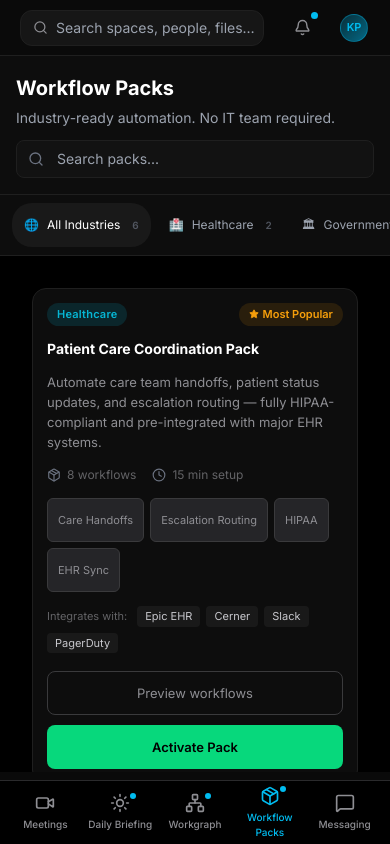
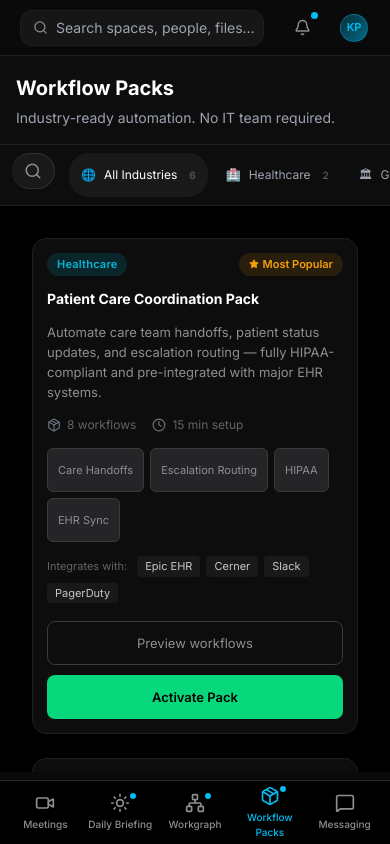
Before and after one commit to kpatel2913/CiscoCaseCompetition, a React (Vite) app in the folder webex-mockup/: page /workflows in a window 390 px wide. Built offline with nearby package versions, Linux system fonts and the light colour scheme.

Commit message:
update mobile ui

```diff
--- a/webex-mockup/src/App.jsx
+++ b/webex-mockup/src/App.jsx
@@ -10,9 +10,38 @@ import WorkgraphView from './views/WorkgraphView';
 import DailyBriefingView from './views/DailyBriefingView';
 import WorkflowsView from './views/WorkflowsView';
 import { Routes, Route, Navigate } from 'react-router-dom';
+import { useEffect } from 'react';
 
 export default function App() {
   const { isInCall } = useAppStore();
+
+  useEffect(() => {
+    let scrollTimeouts = new Map();
+
+    const handleScroll = (e) => {
+      const target = e.target;
+      if (!(target instanceof HTMLElement)) return;
+
+      target.classList.add('is-scrolling');
+
+      if (scrollTimeouts.has(target)) {
+        clearTimeout(scrollTimeouts.get(target));
+      }
+
+      const timeout = setTimeout(() => {
+        target.classList.remove('is-scrolling');
+        scrollTimeouts.delete(target);
+      }, 1000);
+
+      scrollTimeouts.set(target, timeout);
+    };
+
+    window.addEventListener('scroll', handleScroll, true);
+    return () => {
+      window.removeEventListener('scroll', handleScroll, true);
+      scrollTimeouts.forEach(timeout => clearTimeout(timeout));
+    };
+  }, []);
 
   // When in call, show full-screen meeting room (no sidebar/topbar)
   if (isInCall) {
--- a/webex-mockup/src/index.css
+++ b/webex-mockup/src/index.css
@@ -51,10 +51,16 @@ body {
   background: transparent;
 }
 ::-webkit-scrollbar-thumb {
+  background: transparent;
+  border-radius: 3px;
+}
+
+.is-scrolling::-webkit-scrollbar-thumb,
+::-webkit-scrollbar-thumb:hover {
   background: var(--webex-border);
-  border-radius: 3px;
-}
-::-webkit-scrollbar-thumb:hover {
+}
+
+.is-scrolling::-webkit-scrollbar-thumb:hover {
   background: var(--webex-muted);
 }
 
@@ -614,6 +620,10 @@ input[type="range"].progress-slider::-webkit-slider-thumb {
   --wp-border:       #1F1F1F;
   --wp-active-bg:    #121212;
   --wp-teal:         #07D87C;
+}
+
+.industry-search-mobile {
+  display: none;
 }
 
 .pack-card {
@@ -1297,6 +1307,28 @@ input[type="range"].progress-slider::-webkit-slider-thumb {
     justify-content: flex-start !important;
     gap: 6px !important;
     border-left: none !important;
+    min-width: unset !important;
+    width: auto !important;
+  }
+
+  .industry-search-mobile {
+    display: block !important;
+    margin-right: 8px !important;
+    flex-shrink: 0 !important;
+  }
+
+  .industry-search-btn-mobile {
+    width: 36px !important;
+    height: 36px !important;
+    min-width: 36px !important;
+    min-height: 36px !important;
+    border-radius: 50% !important;
+    background: rgba(255,255,255,0.05) !important;
+    border: 1px solid rgba(255,255,255,0.1) !important;
+    color: #8E8E93 !important;
+    display: flex !important;
+    align-items: center !important;
+    justify-content: center !important;
   }
   .pack-grid {
     grid-template-columns: 1fr !important;
@@ -1317,11 +1349,8 @@ input[type="range"].progress-slider::-webkit-slider-thumb {
   .workflows-stats {
     display: none !important;
   }
-  .workflows-search {
-    width: 100% !important;
-  }
-  .workflows-search input {
-    width: 100% !important;
+  .workflows-search--desktop {
+    display: none !important;
   }
 
   /* ── TopBar ── */
--- a/webex-mockup/src/views/WorkflowsView.jsx
+++ b/webex-mockup/src/views/WorkflowsView.jsx
@@ -260,6 +260,7 @@ export default function WorkflowsView() {
   const [showToast, setShowToast] = useState(false);
   const [toastMsg, setToastMsg] = useState('');
   const [showLiveDashboard, setShowLiveDashboard] = useState(false);
+  const [isSearchExpanded, setIsSearchExpanded] = useState(false);
 
   const visiblePacks = WORKFLOW_PACKS.filter(pack => {
     const matchesIndustry = selectedIndustry === 'all' || pack.industry === selectedIndustry;
@@ -314,7 +315,7 @@ export default function WorkflowsView() {
           </div>
         </div>
 
-        <div className="workflows-search relative">
+        <div className="workflows-search workflows-search--desktop relative">
           <Search size={16} className="absolute left-3 top-1/2 -translate-y-1/2 text-gray-500" />
           <input
             type="text"
@@ -332,6 +333,50 @@ export default function WorkflowsView() {
           <div>
             <h4 className="text-[10px] font-bold text-gray-500 uppercase tracking-wider mb-3">Industries</h4>
             <div className="flex flex-col gap-1">
+              {/* Mobile Search Icon/Input */}
+              <div className="industry-search-mobile">
+                <AnimatePresence mode="wait">
+                  {isSearchExpanded ? (
+                    <motion.div
+                      key="search-input"
+                      initial={{ width: 0, opacity: 0 }}
+                      animate={{ width: '160px', opacity: 1 }}
+                      exit={{ width: 0, opacity: 0 }}
+                      className="relative flex items-center h-[44px]"
+                    >
+                      <input
+                        autoFocus
+                        type="text"
+                        placeholder="Search..."
+                        value={searchQuery}
+                        onChange={(e) => setSearchQuery(e.target.value)}
+                        className="w-full bg-[#1A1A1A] border border-teal-500/30 rounded-full py-1.5 pl-3 pr-8 text-[12px] text-white focus:outline-none focus:border-teal-500"
+                      />
+                      <button
+                        className="absolute right-2 text-gray-500 hover:text-white"
+                        onClick={() => {
+                          setSearchQuery('');
+                          setIsSearchExpanded(false);
+                        }}
+                      >
+                        <X size={14} />
+                      </button>
+                    </motion.div>
+                  ) : (
+                    <motion.button
+                      key="search-btn"
+                      initial={{ opacity: 0, scale: 0.8 }}
+                      animate={{ opacity: 1, scale: 1 }}
+                      exit={{ opacity: 0, scale: 0.8 }}
+                      onClick={() => setIsSearchExpanded(true)}
+                      className="industry-search-btn-mobile"
+                    >
+                      <Search size={18} />
+                    </motion.button>
+                  )}
+                </AnimatePresence>
+              </div>
+
               {INDUSTRIES.map(ind => (
                 <button
                   key={ind.id}
```
